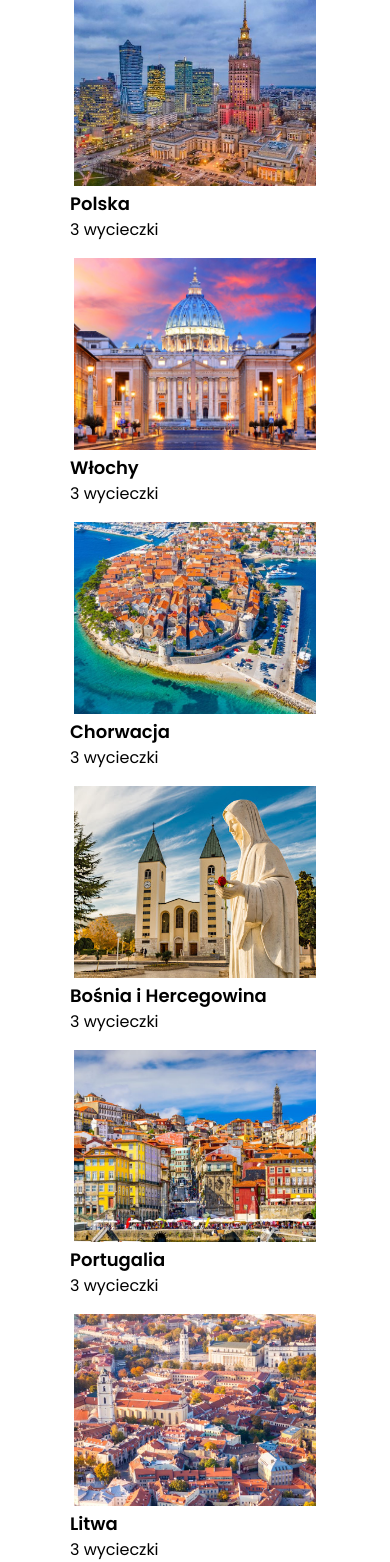
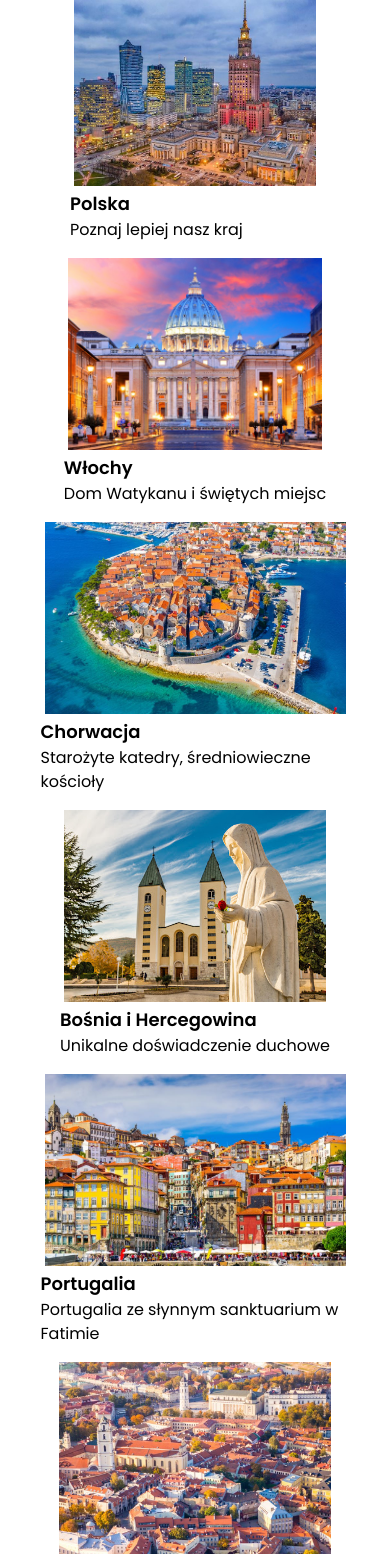
Before and after one commit to Desparion7/Credo, a Next.js app: page / in a window 390 px wide. Shown: the part 2316-3878 px from the top of the page. Built offline with nearby package versions, Linux system fonts and the light colour scheme; no server answers.

Commit message:
add countrys

```diff
--- a/src/app/components/contact-map.tsx
+++ b/src/app/components/contact-map.tsx
@@ -6,7 +6,7 @@ import { MdOutlineMailOutline } from 'react-icons/md';
 
 const ContactMap = () => {
 	return (
-		<section className='relative container mx-auto w-[100%] py-5 xl:my-10 px-2 xl:px-5'>
+		<section className='relative container mx-auto w-[100%] py-10 px-2 xl:px-5'>
 			<div className='flex flex-col lg:flex-row'>
 				<div className='xl:w-[50%] flex flex-col items-center lg:items-start font-semibold'>
 					<div className='ml-[1rem] sm:ml-0 mr-2 w-[6rem] sm:w-[7rem] h-auto'>
--- a/src/app/components/direction-trip.tsx
+++ b/src/app/components/direction-trip.tsx
@@ -8,10 +8,12 @@ const CountryShort = ({
 	children,
 	link,
 	imageSrc,
+	short,
 }: {
 	children: React.ReactNode;
 	link: string;
 	imageSrc: string;
+	short: string;
 }) => {
 	return (
 		<div>
@@ -38,7 +40,7 @@ const CountryShort = ({
 					{children}
 				</p>
 			</Link>
-			<p>3 wycieczki</p>
+			<p>{short}</p>
 		</div>
 	);
 };
@@ -46,9 +48,10 @@ const CountryShort = ({
 const DirectionTrip = () => {
 	return (
 		<section className='relative container mx-auto w-[100%] px-2 xl:px-5'>
-			<div className='flex flex-col justify-between gap-5 overflow-hidden'>
+			<div className='flex flex-col justify-between gap-5 '>
+				<div className='overflow-hidden'>
 					<motion.div
-					className='flex flex-col gap-3 justify-end border-b-2 border-b-main-color pb-2'
+						className='flex flex-col gap-3 justify-end border-b-2 border-b-main-color pb-2 '
 						initial={{ opacity: 0, translateY: '50px' }}
 						whileInView={{ opacity: 1, translateY: '0' }}
 						transition={{ ease: 'easeOut', duration: 0.5 }}
@@ -63,40 +66,47 @@ const DirectionTrip = () => {
 							Przeglądaj oferty wyjazdów według krajów
 						</p>
 					</motion.div>
+				</div>
 				<div className='grid grid-cols-1 md:grid-cols-3 2xl:grid-cols-5 gap-3 xl:gap-10 justify-items-center'>
 					<CountryShort
-						link={'/oferta?kraje=polska'}
+						link={'/oferta?rodzaj=Polska'}
 						imageSrc={'/kraje/polska.jpg'}
+						short={'Poznaj lepiej nasz kraj'}
 					>
 						Polska
 					</CountryShort>
 					<CountryShort
-						link={'/oferta?kraje=wlochy'}
+						link={'/oferta?rodzaj=Włochy'}
 						imageSrc={'/kraje/wlochy.jpg'}
+						short={'Dom Watykanu i świętych miejsc'}
 					>
 						Włochy
 					</CountryShort>
 					<CountryShort
-						link={'/oferta?kraje=chorwacja'}
+						link={'/oferta?rodzaj=Chorwacja'}
 						imageSrc={'/kraje/chorwacja.jpg'}
+						short={'Starożyte katedry, średniowieczne kościoły'}
 					>
 						Chorwacja
 					</CountryShort>
 					<CountryShort
-						link={'/oferta?kraje=bosnia'}
+						link={'/oferta?rodzaj=Bośnia i Hercegowina'}
 						imageSrc={'/kraje/bosnia.jpg'}
+						short={'Unikalne doświadczenie duchowe'}
 					>
 						Bośnia i Hercegowina
 					</CountryShort>
 					<CountryShort
-						link={'/oferta?kraje=potrugalia'}
+						link={'/oferta?rodzaj=Portugalia'}
 						imageSrc={'/kraje/portugalia.jpg'}
+						short={'Portugalia ze słynnym sanktuarium w Fatimie'}
 					>
 						Portugalia
 					</CountryShort>
 					<CountryShort
-						link={'/oferta?kraje=polska'}
+						link={'/oferta?rodzaj=Litwa'}
 						imageSrc={'/kraje/litwa.jpg'}
+						short={'Bogata historia religijna i kulturowa '}
 					>
 						Litwa
 					</CountryShort>
--- a/src/app/oferta/_components/all-trips-filter.tsx
+++ b/src/app/oferta/_components/all-trips-filter.tsx
@@ -1,5 +1,5 @@
+'use client';
 import React from 'react';
-
 import Link from 'next/link';
 import { motion } from 'framer-motion';
 
@@ -15,15 +15,34 @@ export const LinkButton2 = ({
 	return (
 		<Link href={link}>
 			{active ? (
-				<motion.button
-					className='bg-second-color px-6 py-3 xl:text-xl font-semibold w-[100vw] lg:w-auto'
-					whileInView={{ scale: 1.05 }}
-					transition={{ duration: 0.6 }}
-				>
+				<motion.button className='bg-second-color py-2 px-4 xl:p-2 2xl:p-3 w-[100vw]  text-sm xl:text-lg font-semibold lg:w-auto'>
 					{children}
 				</motion.button>
 			) : (
-				<button className='py-2 px-4 xl:p-2 2xl:p-3 w-[100vw] lg:w-auto text-sm xl:text-lg font-semibold hover:bg-amber-100 bg-gray-200 transition-all duration-300'>
+				<button className='py-2 px-4 xl:p-2 2xl:p-3 w-[100vw]  text-sm xl:text-lg font-semibold lg:w-auto hover:bg-amber-100 bg-gray-200 transition-all duration-300'>
+					{children}
+				</button>
+			)}
+		</Link>
+	);
+};
+export const LinkButtonCountry = ({
+	children,
+	link,
+	active,
+}: {
+	children: React.ReactNode;
+	link: string;
+	active: boolean;
+}) => {
+	return (
+		<Link href={link}>
+			{active ? (
+				<motion.button className='bg-second-color py-2 px-4 xl:p-2 2xl:p-3 w-[100vw] lg:w-auto text-sm font-semibold '>
+					{children}
+				</motion.button>
+			) : (
+				<button className='py-2 px-4 xl:p-2 2xl:p-3 w-[100vw] lg:w-auto text-sm font-semibold hover:bg-amber-100 bg-gray-200 transition-all duration-300'>
 					{children}
 				</button>
 			)}
@@ -44,12 +63,14 @@ const AllTripsFilter = ({ tripType }: { tripType: string | null }) => {
 				</h2>
 			</div>
 			<div className='flex flex-col justify-center items-center lg:items-start gap-3'>
+				<div className='flex gap-5'>
 					<LinkButton2
 						link={'/oferta'}
 						active={tripType === null ? true : false}
 					>
 						Pełna oferta 2024!
 					</LinkButton2>
+				</div>
 				<div className='flex flex-col lg:flex-row gap-3 xl:gap-5 2xl:gap-10'>
 					<LinkButton2
 						link={'/oferta?rodzaj=pielgrzymki'}
@@ -80,6 +101,46 @@ const AllTripsFilter = ({ tripType }: { tripType: string | null }) => {
 						Wycieczki Na Zamówienie
 					</LinkButton2>
 				</div>
+				<div className='flex flex-col lg:flex-row gap-2'>
+					<LinkButtonCountry
+						link={'/oferta?rodzaj=Polska'}
+						active={tripType === 'Polska' ? true : false}
+					>
+						Polska
+					</LinkButtonCountry>
+					<LinkButtonCountry
+						link={'/oferta?rodzaj=Chorwacja'}
+						active={tripType === 'Chorwacja' ? true : false}
+					>
+						Chorwacja
+					</LinkButtonCountry>
+					<LinkButtonCountry
+						link={'/oferta?rodzaj=Włochy'}
+						active={tripType === 'Włochy' ? true : false}
+					>
+						Włochy
+					</LinkButtonCountry>
+					<LinkButtonCountry
+						link={'/oferta?rodzaj=Portugalia'}
+						active={tripType === 'Portugalia' ? true : false}
+					>
+						Portugalia
+					</LinkButtonCountry>
+					<LinkButtonCountry
+						link={'/oferta?rodzaj=Litwa'}
+						active={tripType === 'Litwa' ? true : false}
+					>
+						Litwa
+					</LinkButtonCountry>
+					<LinkButtonCountry
+						link={'/oferta?rodzaj=Bośnia i Hercegowina'}
+						active={
+							tripType === 'Bośnia i Hercegowina' ? true : false
+						}
+					>
+						Bośnia i Hercegowina
+					</LinkButtonCountry>
+				</div>
 			</div>
 		</div>
 	);
--- a/src/app/oferta/_components/offert.tsx
+++ b/src/app/oferta/_components/offert.tsx
@@ -58,8 +58,8 @@ const Offert = () => {
 						</div>
 					</>
 				)}
-				{activeTripsGroup && activeTripsGroup.length > 0 ? (
-					activeTripsGroup.map((trip: any) => (
+				{activeTripsGroup && activeTripsGroup.length > 0
+					? activeTripsGroup.map((trip: any) => (
 							<TripPreview
 								key={
 									trip.acf
@@ -76,9 +76,10 @@ const Offert = () => {
 								days={trip.acf.numberOfDays}
 							/>
 					  ))
-				) : (
+					: !isLoading && (
 							<p className='absolute text-lg text-center mt-3'>
-						Nie udało się znaleść wycieczek w danej kategorii
+								Nie udało się znaleść wycieczek w danej
+								kategorii
 							</p>
 					  )}
 				{isError && (
--- a/src/app/oferta/page.tsx
+++ b/src/app/oferta/page.tsx
@@ -1,10 +1,19 @@
 import React, { Suspense } from 'react';
 import Offert from './_components/offert';
+import LoadingSpinner from '@/ui/loading-spinner';
 
 const page = () => {
 	return (
 		<>
-			<Suspense fallback={<div>Loading...</div>}>
+			<Suspense
+				fallback={
+					<div className='flex justify-center items-center w-[100%] min-h-[85vh]'>
+						<div className='lg:hidden mt-5 h-[250px] flex items-center justify-center flex-col gap-1'>
+							<LoadingSpinner />
+						</div>
+					</div>
+				}
+			>
 				<Offert />
 			</Suspense>
 		</>
```
Lines whose indentation alone changed are shown as unchanged.
